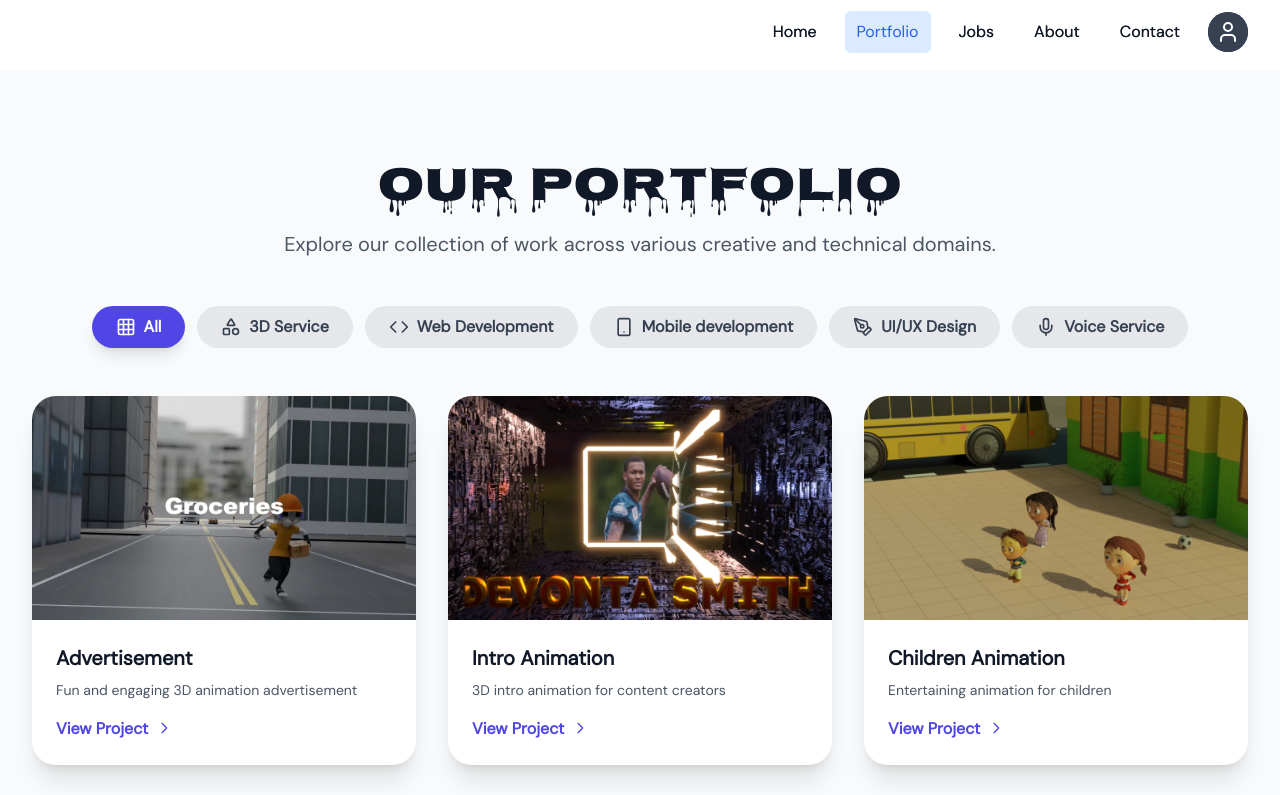
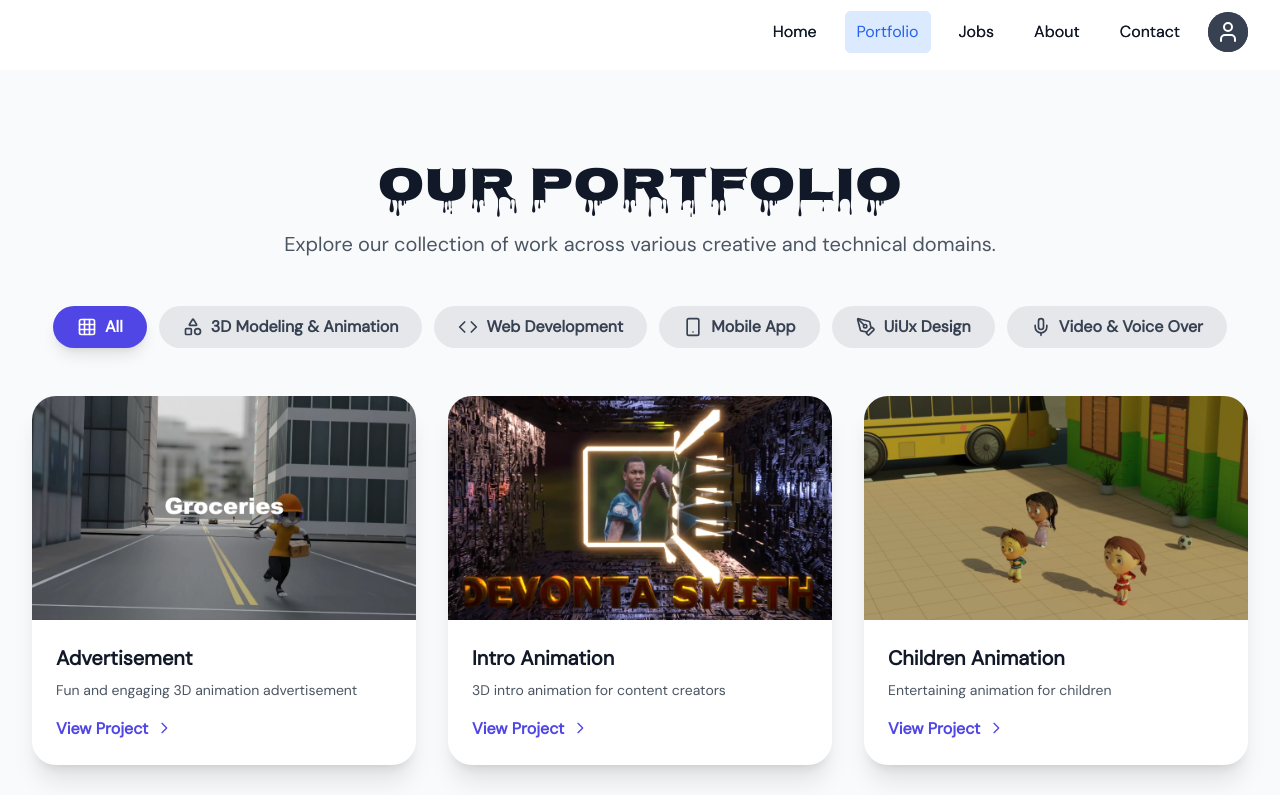
Before and after one commit to bravono/bravework-studio, a Next.js app: page /portfolio in a window 1280 px wide. Shown: the top 795 px of the page. Built offline with nearby package versions, Linux system fonts and the light colour scheme; no server answers.

Commit message:
Rename filters to match db project categories

```diff
--- a/app/portfolio/page.tsx
+++ b/app/portfolio/page.tsx
@@ -11,22 +11,22 @@ const nosifer = Nosifer({ subsets: ["latin"], weight: "400" });
 
 const categoryIcons = {
   All: Grid,
-  "3D Service": Shapes,
+  "3D Modeling & Animation": Shapes,
   "Web Development": Code,
-  "Mobile development": Smartphone,
-  "UI/UX Design": PenTool,
-  "Voice Service": Mic,
+  "Mobile App": Smartphone,
+  "UiUx Design": PenTool,
+  "Video & Voice Over": Mic,
 };
 
 export default function Portfolio() {
   // Get unique categories from portfolios
   const categories = [
     "All",
-    "3D Service",
+    "3D Modeling & Animation",
     "Web Development",
-    "Mobile development",
-    "UI/UX Design",
-    "Voice Service",
+    "Mobile App",
+    "UiUx Design",
+    "Video & Voice Over",
   ];
   const [selectedCategory, setSelectedCategory] = useState("All");
 
```
